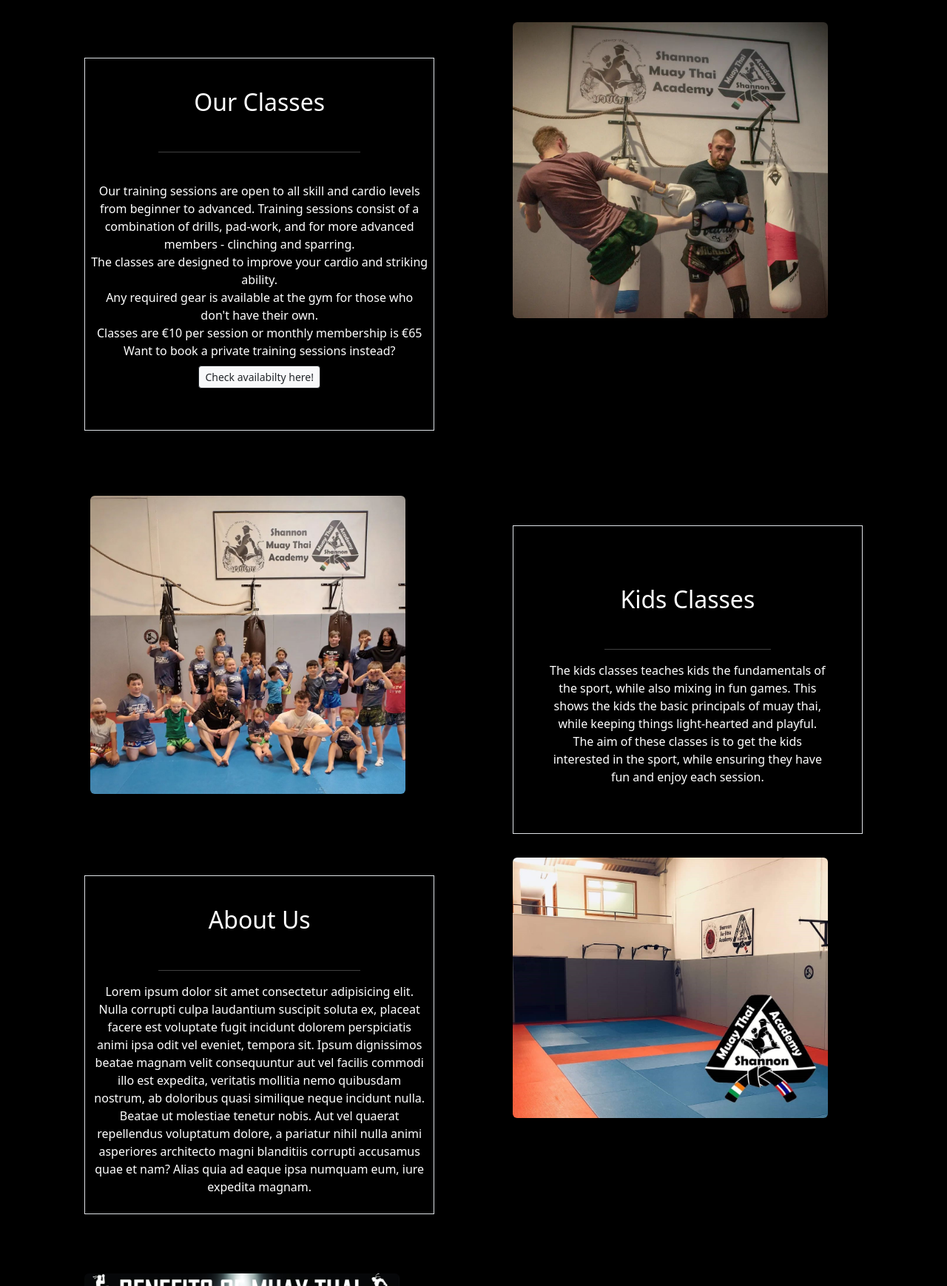
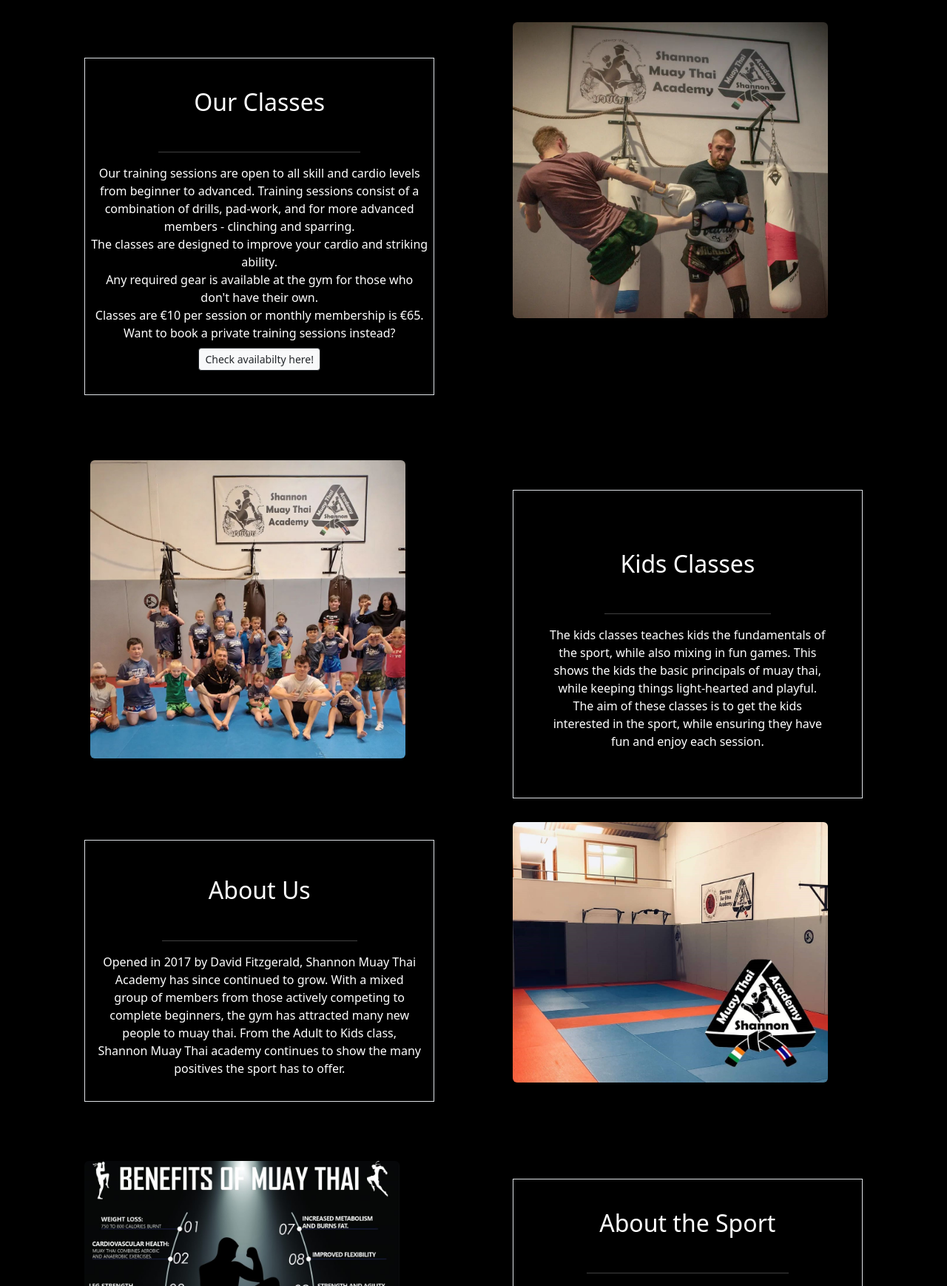
Before and after one commit to Gallie83/PP4-Django, a Django app: page / in a window 1280 px wide. Shown: the part 866-2604 px from the top of the page at 74% size. Run offline with Django 3.2, Linux system fonts and the light colour scheme; some libraries are stand-ins or nearby versions.

Commit message:
Replaced placeholder text on home page

```diff
--- a/PP4-Django/bookingapp/forms.py
+++ b/PP4-Django/bookingapp/forms.py
@@ -1,7 +1,6 @@
 from django import forms
 from .models import Booking
 from datetime import date
-from django.core.validators import MinValueValidator
 
 
 class DateInput(forms.DateInput):
--- a/PP4-Django/bookingapp/views.py
+++ b/PP4-Django/bookingapp/views.py
@@ -17,6 +17,7 @@
     return render(request, 'confirmed.html', {})
 
 
+# Page where user can see their bookings
 def view_bookings(request):
     # Prevents user from accessing page if not logged in
     if request.user.is_authenticated:
@@ -31,6 +32,7 @@
         return redirect('login')
 
 
+# Allows user to delete selected booking
 def delete_bookings(request, booking_id):
     booking = Booking.objects.get(pk=booking_id)
     booking.delete()
@@ -74,9 +76,7 @@
     form = BookingForm(request.POST or None, instance=instance)
 
     if form.is_valid():
-
         print(form.cleaned_data)
-
         form.save()
 
         # Redirects user to booking form page
--- a/PP4-Django/members/templates/authenticate/login.html
+++ b/PP4-Django/members/templates/authenticate/login.html
@@ -31,6 +31,10 @@
                     <input type="password" class="form-control" name="password" placeholder="Password">
                 </div>
                 <button type="submit" class="btn btn-primary my-3">Login</button>
+                <hr>
+                <p>Not registered yet?
+                    <a class="btn btn-light btn-sm m-2" href="{% url 'register_user' %}">Join here!</a>
+                </p>
             </form>
 
         </div>
--- a/PP4-Django/members/templates/authenticate/register_user.html
+++ b/PP4-Django/members/templates/authenticate/register_user.html
@@ -27,6 +27,10 @@
                 <div class="text-center">
                     <button type="submit" class="btn btn-primary my-3">Register</button>
                 </div>
+                <hr>
+                <p class="text-center">Already a member?
+                    <a class="btn btn-light btn-sm m-2" href="{% url 'login' %}">Login here!</a>
+                </p>
             </form>
 
         </div>
--- a/PP4-Django/templates/base.html
+++ b/PP4-Django/templates/base.html
@@ -11,7 +11,7 @@
     <link rel="preconnect" href="https://fonts.gstatic.com" crossorigin>
     <link href="https://fonts.googleapis.com/css2?family=Lobster&display=swap" rel="stylesheet">
 
-    <!-- CSS only -->
+    <!-- Bootstrap link -->
     <link href="https://cdn.jsdelivr.net/npm/bootstrap@5.2.3/dist/css/bootstrap.min.css" rel="stylesheet"
         integrity="sha384-rbsA2VBKQhggwzxH7pPCaAqO46MgnOM80zW1RWuH61DGLwZJEdK2Kadq2F9CUG65" crossorigin="anonymous">
 
@@ -24,6 +24,7 @@
 </head>
 
 <body>
+    <!-- Template Content-->
     {% block content %}
     {% endblock %}
 
@@ -55,13 +56,14 @@
     <script src="https://kit.fontawesome.com/c7dbda0798.js" crossorigin="anonymous"></script>
 
     <!-- JavaScript Bundle with Popper -->
-    <!-- JavaScript Bundle with Popper -->
     <script src="https://cdn.jsdelivr.net/npm/bootstrap@5.2.3/dist/js/bootstrap.bundle.min.js"
         integrity="sha384-kenU1KFdBIe4zVF0s0G1M5b4hcpxyD9F7jL+jjXkk+Q2h455rYXK/7HAuoJl+0I4"
         crossorigin="anonymous"></script>
 
+    <!-- Jquery Link -->
     <script src="https://ajax.googleapis.com/ajax/libs/jquery/3.6.1/jquery.min.js"></script>
 
+    <!-- Navbar opacity changes when scrolling -->
     <script>
         $(window).scroll(function () {
             if ($(this).scrollTop() > 100) {
--- a/PP4-Django/templates/confirmed.html
+++ b/PP4-Django/templates/confirmed.html
@@ -8,10 +8,14 @@
 <div class="about mt-5">
 
     <div class="about-text text-center float-left pt-5 mt-4 border">
+        <!-- Confirmation that session has been booked -->
         <h2>Your Booked In!</h2>
         <hr>
         <div class="py-3 mb-4 md-form md-outline" inline="true">
             <p>Your booked in for a private training session!</p>
+            <br>
+            <!-- Link to view bookings page -->
+            <a href="{% url 'view_bookings' %}" class="btn btn-outline-danger btn-sm m-2">View my Bookings</a>
         </div>
     </div>
 
--- a/PP4-Django/templates/date_form.html
+++ b/PP4-Django/templates/date_form.html
@@ -43,7 +43,7 @@
             <hr>
             <p class="p-3">You must be logged in to book a private training session.</p>
 
-            <a class="bg-light p-2" href="{% url 'login'%}">Login here!</a>
+            <a class="btn btn-light btn-sm m-2" href="{% url 'login'%}">Login here!</a>
         </div>
     </div>
 
--- a/PP4-Django/templates/home.html
+++ b/PP4-Django/templates/home.html
@@ -39,7 +39,7 @@
         <div class="about-text text-center float-left p-2 mt-5 border">
             <h2>Our Classes</h2>
             <hr>
-            <p class="py-4">
+            <p>
                 Our training sessions are open to all skill and cardio levels from beginner to advanced.
                 Training sessions consist of a combination of drills, pad-work, and for more advanced members -
                 clinching and sparring.
@@ -48,7 +48,7 @@
                 <br>
                 Any required gear is available at the gym for those who don't have their own.
                 <br>
-                Classes are €10 per session or monthly membership is €65
+                Classes are €10 per session or monthly membership is €65.
                 <br>
                 Want to book a private training sessions instead?
                 <br>
@@ -56,6 +56,7 @@
             </p>
         </div>
 
+        <!-- Picture from a private training session -->
         <div class="about-div float-right">
             <img class="about-img rounded" src="/static/images/ryan.png" alt="Picture of a kick from training session">
         </div>
@@ -65,10 +66,12 @@
     <!-- Kids Class Section -->
     <div class="about pt-5">
 
+        <!-- Photo from a kids class -->
         <div class="about-div float-left">
             <img class="about-img rounded m-2" src="/static/images/MT KIDS.jpg" alt="Photo of kids class">
         </div>
 
+        <!-- Kids class desciption -->
         <div class="about-text text-center float-right p-5 mt-5 border">
             <h2>Kids Classes</h2>
             <hr>
@@ -86,17 +89,13 @@
     <!-- About the Gym section -->
     <div class="about">
 
-        <div class="about-text text-center float-left p-2 mt-4 border">
+        <div class="about-text text-center float-left p-3 mt-4 border">
             <h2>About Us</h2>
             <hr>
-            <p>Lorem ipsum dolor sit amet consectetur adipisicing elit. Nulla corrupti culpa laudantium suscipit soluta
-                ex, placeat facere est voluptate fugit incidunt dolorem perspiciatis animi ipsa odit vel eveniet,
-                tempora sit.
-                Ipsum dignissimos beatae magnam velit consequuntur aut vel facilis commodi illo est expedita, veritatis
-                mollitia nemo quibusdam nostrum, ab doloribus quasi similique neque incidunt nulla. Beatae ut molestiae
-                tenetur nobis.
-                Aut vel quaerat repellendus voluptatum dolore, a pariatur nihil nulla animi asperiores architecto magni
-                blanditiis corrupti accusamus quae et nam? Alias quia ad eaque ipsa numquam eum, iure expedita magnam.
+            <p> Opened in 2017 by David Fitzgerald, Shannon Muay Thai Academy has since continued to grow.
+                With a mixed group of members from those actively competing to complete beginners, the gym has attracted
+                many new people to muay thai. From the Adult to Kids class, Shannon Muay Thai academy continues to show
+                the many positives the sport has to offer.
             </p>
         </div>
 
@@ -117,14 +116,15 @@
         <div class="about-text text-center float-right p-2 mt-4 border">
             <h2>About the Sport</h2>
             <hr>
-            <p>Lorem ipsum dolor sit amet consectetur adipisicing elit. Nulla corrupti culpa laudantium suscipit soluta
-                ex, placeat facere est voluptate fugit incidunt dolorem perspiciatis animi ipsa odit vel eveniet,
-                tempora sit.
-                Ipsum dignissimos beatae magnam velit consequuntur aut vel facilis commodi illo est expedita, veritatis
-                mollitia nemo quibusdam nostrum, ab doloribus quasi similique neque incidunt nulla. Beatae ut molestiae
-                tenetur nobis.
-                Aut vel quaerat repellendus voluptatum dolore, a pariatur nihil nulla animi asperiores architecto magni
-                blanditiis corrupti accusamus quae et nam? Alias quia ad eaque ipsa numquam eum, iure expedita magnam.
+            <p>Muay Thai, which translates to “Thai Boxing”, is the national sport of Thailand. It is a martial art with
+                roots originating from military use dating back to around the 13th century during the time of the
+                Sukhothai Kingdom.
+                <br>
+                Muay Thai is known as the “Art of 8 limbs” because it makes use of 8 points of contact namely, punches,
+                elbows, knees and kicks. This differs it from other stand-up combat sports such as boxing (2 points -
+                fists) and karate (4 points - fists and feet).
+                <br>
+                Today, Muay Thai is practised and competed not only in Thailand, but also all around the world.
             </p>
         </div>
 
```
